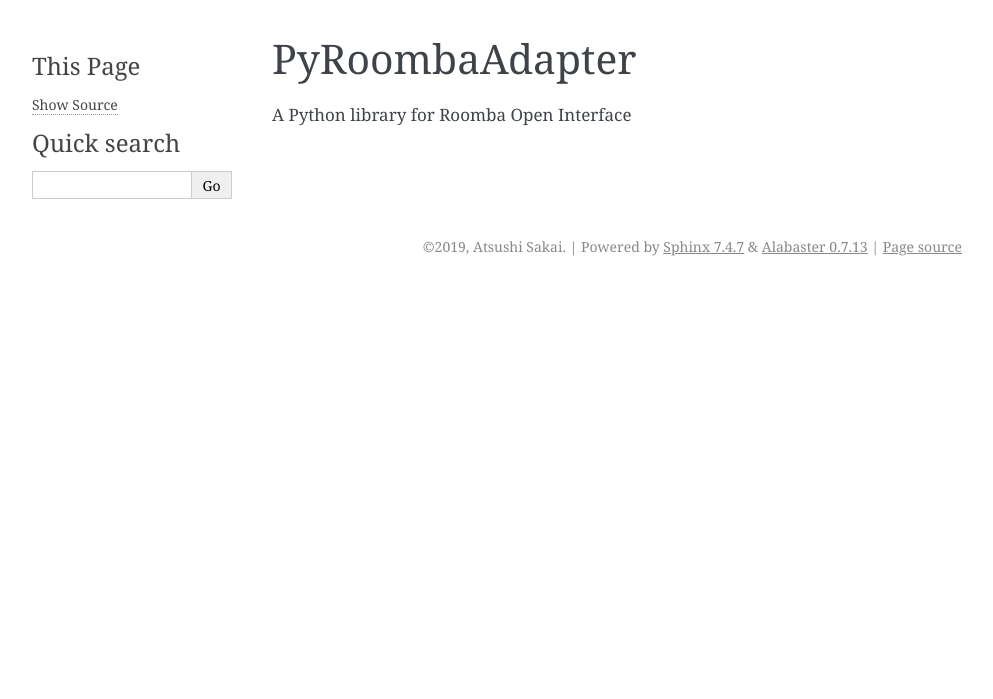
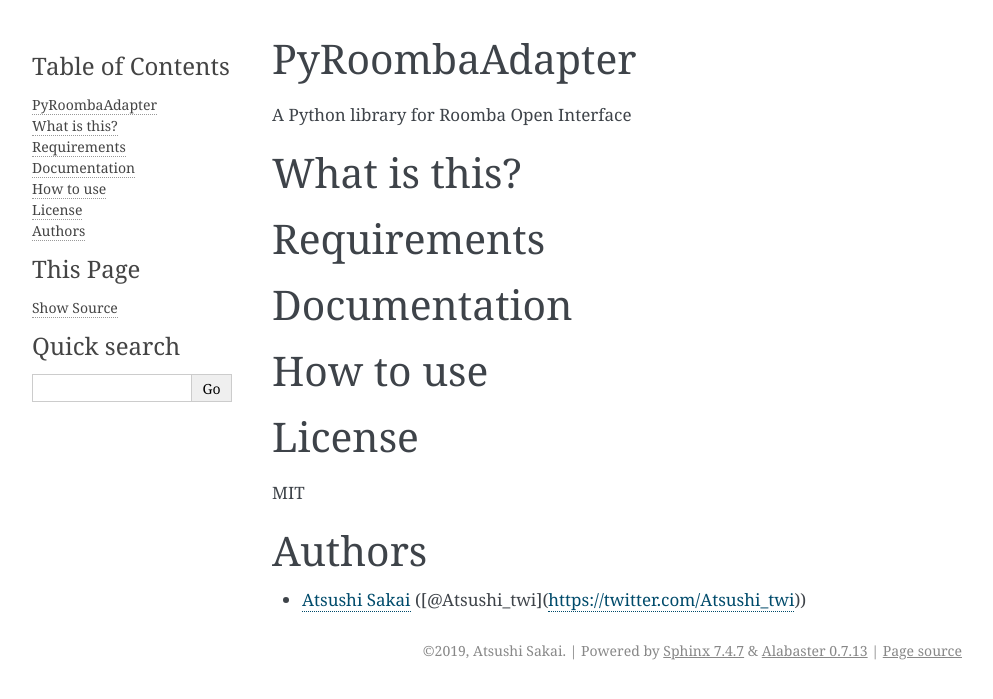
Before and after one commit to AtsushiSakai/PyRoombaAdapter, a Sphinx documentation site: the page built from docs/source/README.rst, in a window 1280 px wide. Shown: the top 699 px of the page, without its empty margins (148-1141 px from the left). Built offline with Sphinx 7.4.7, drawn with Linux system fonts in a browser that asks for light colours; pages that are not in the unit, such as notebooks, are missing from menus.

Commit message:
update README

```diff
--- a/docs/source/README.rst
+++ b/docs/source/README.rst
@@ -2,3 +2,26 @@
 ===============
 
 A Python library for Roomba Open Interface
+
+What is this?
+=============
+
+Requirements
+============
+
+Documentation
+=============
+
+How to use
+==========
+
+License
+=======
+
+MIT
+
+Authors
+=======
+
+-  `Atsushi Sakai <https://github.com/AtsushiSakai/>`__
+   ([@Atsushi_twi](https://twitter.com/Atsushi_twi))
```
Also changed, not shown: README.md (+33 -0 lines).
